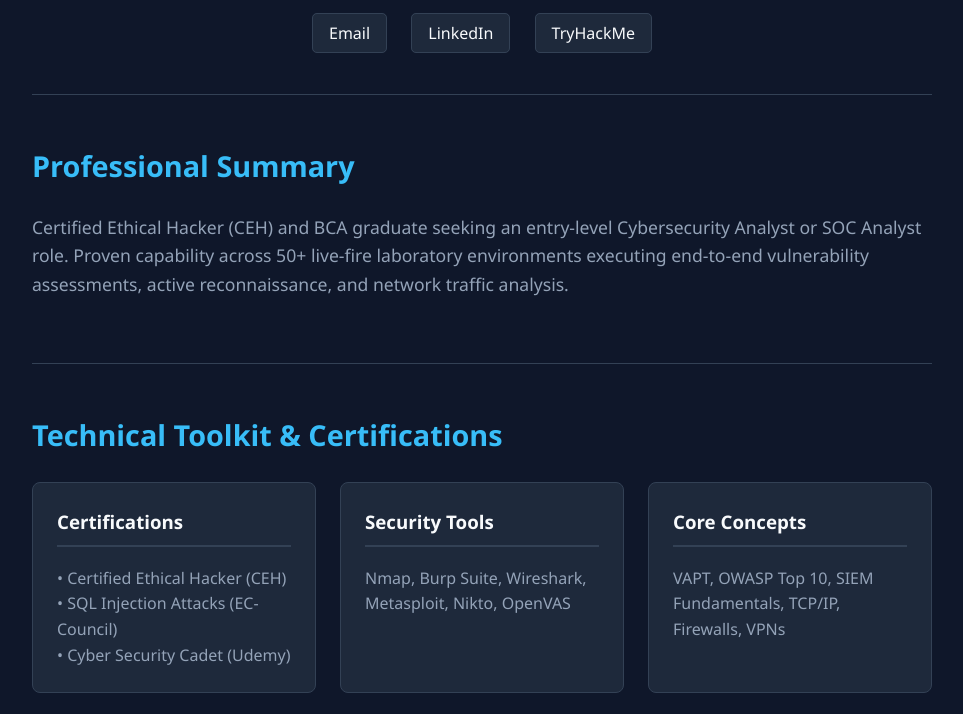
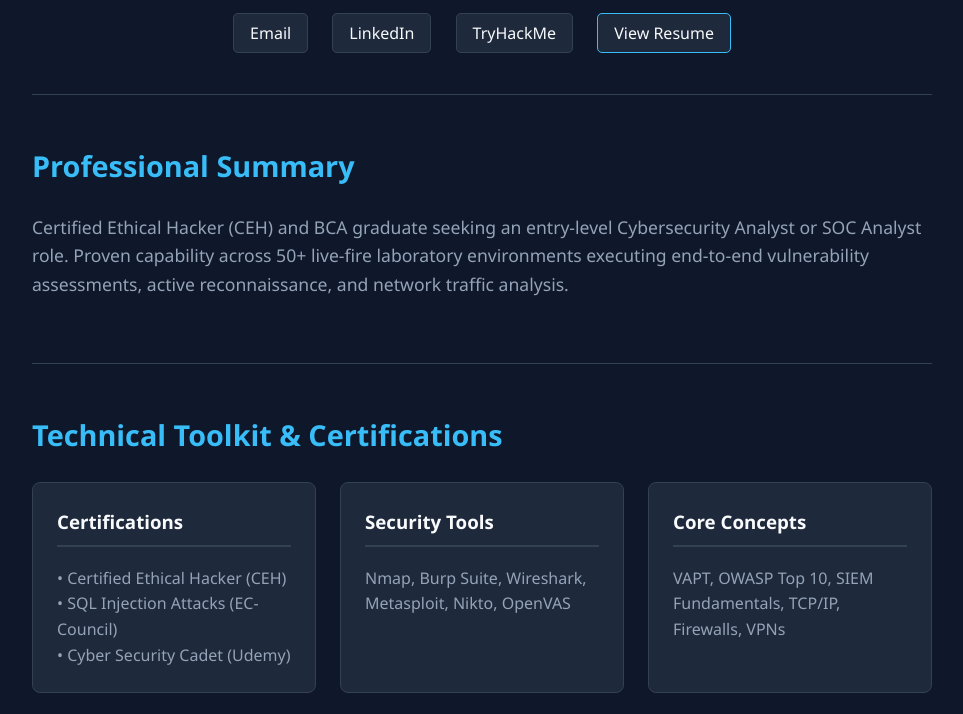
Before and after one commit to Midhunkrishna02/midhunkrishna02.github.io, a plain HTML site: page index.html in a window 1280 px wide. Shown: the part 186-900 px from the top of the page, without its empty margins (158-1121 px from the left). Drawn offline with Linux system fonts and the light colour scheme.

Commit message:
Update index.html

```diff
--- a/index.html
+++ b/index.html
@@ -146,6 +146,7 @@
                 <a href="mailto:midhun.krishna9104@gmail.com">Email</a>
                 <a href="https://linkedin.com/in/midhunkrishna02" target="_blank">LinkedIn</a>
                 <a href="https://tryhackme.com/p/MidhunKrishna" target="_blank">TryHackMe</a>
+                <a href="resume.pdf" target="blank" style="border-color: var(--accent);">View Resume</a>
             </div>
         </header>
 
```
